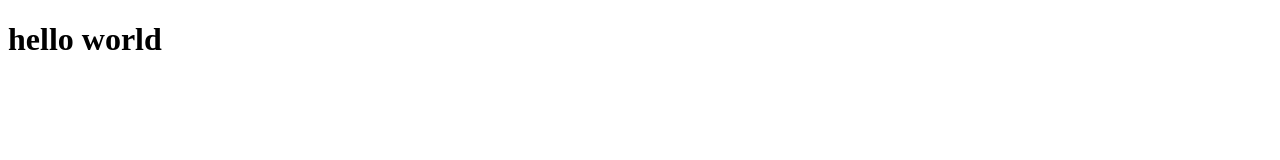
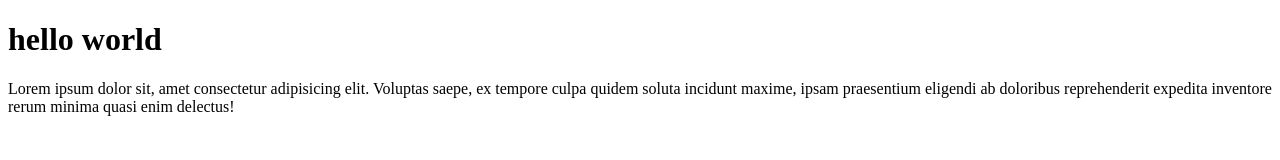
Before and after one commit to Sreelakshmi357753/main, a plain HTML site: page index.html in a window 1280 px wide. Drawn offline with Linux system fonts and the light colour scheme.

Commit message:
second commit

```diff
--- a/index.html
+++ b/index.html
@@ -7,5 +7,6 @@
     </head>
     <body>
         <h1>hello world</h1>
+        <p>Lorem ipsum dolor sit, amet consectetur adipisicing elit. Voluptas saepe, ex tempore culpa quidem soluta incidunt maxime, ipsam praesentium eligendi ab doloribus reprehenderit expedita inventore rerum minima quasi enim delectus!</p>
     </body>
 </html>
```
